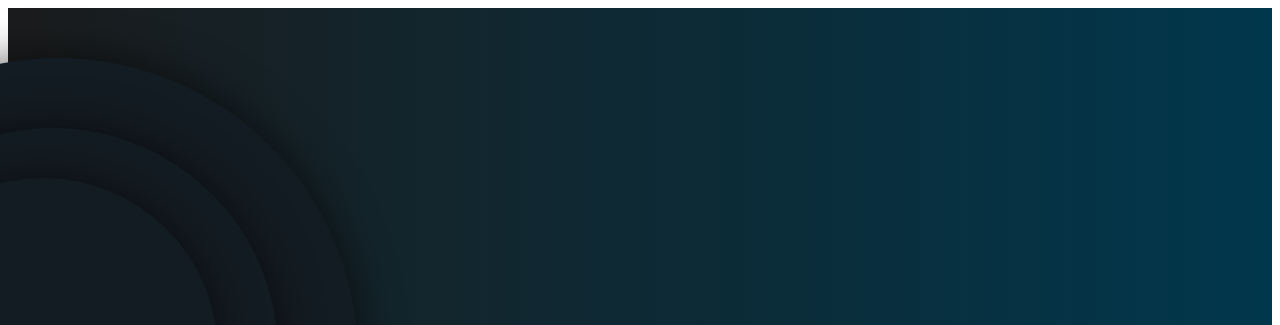
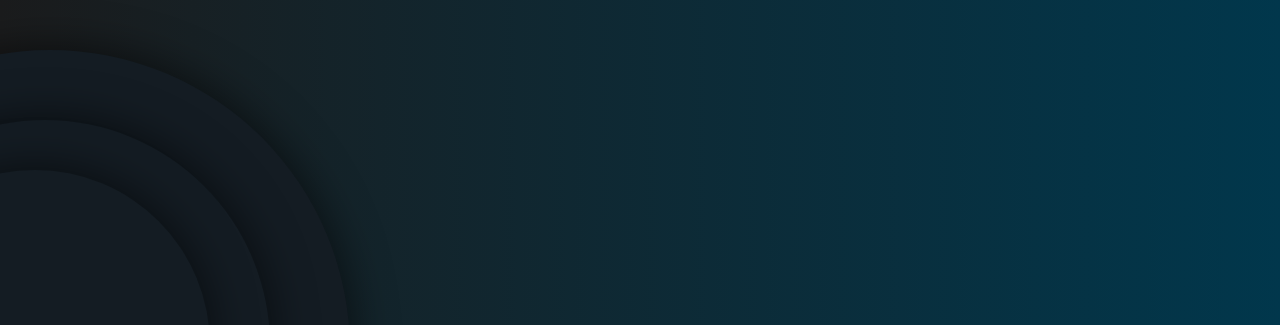
Before and after one commit to petrikart/petrikart.github.iooo, a website: page index.html in a window 1280 px wide. Shown: the top 325 px of the page. Drawn offline with Linux system fonts and the light colour scheme.

Commit message:
project-

```diff
--- a/index.html
+++ b/index.html
@@ -4,7 +4,7 @@
 	<meta charset="UTF-8">
 	<title>Portfolio</title>
 	<link rel="stylesheet" href="build/assets/css/style.css">
-	 <link href="build/assets/css/normalize.css" type="text/css" />
+	 <link  rel="stylesheet" href="build/assets/css/normalize.css" type="text/css" />
 <link href="https://fonts.googleapis.com/css?family=Questrial" rel="stylesheet">
 
 
```
